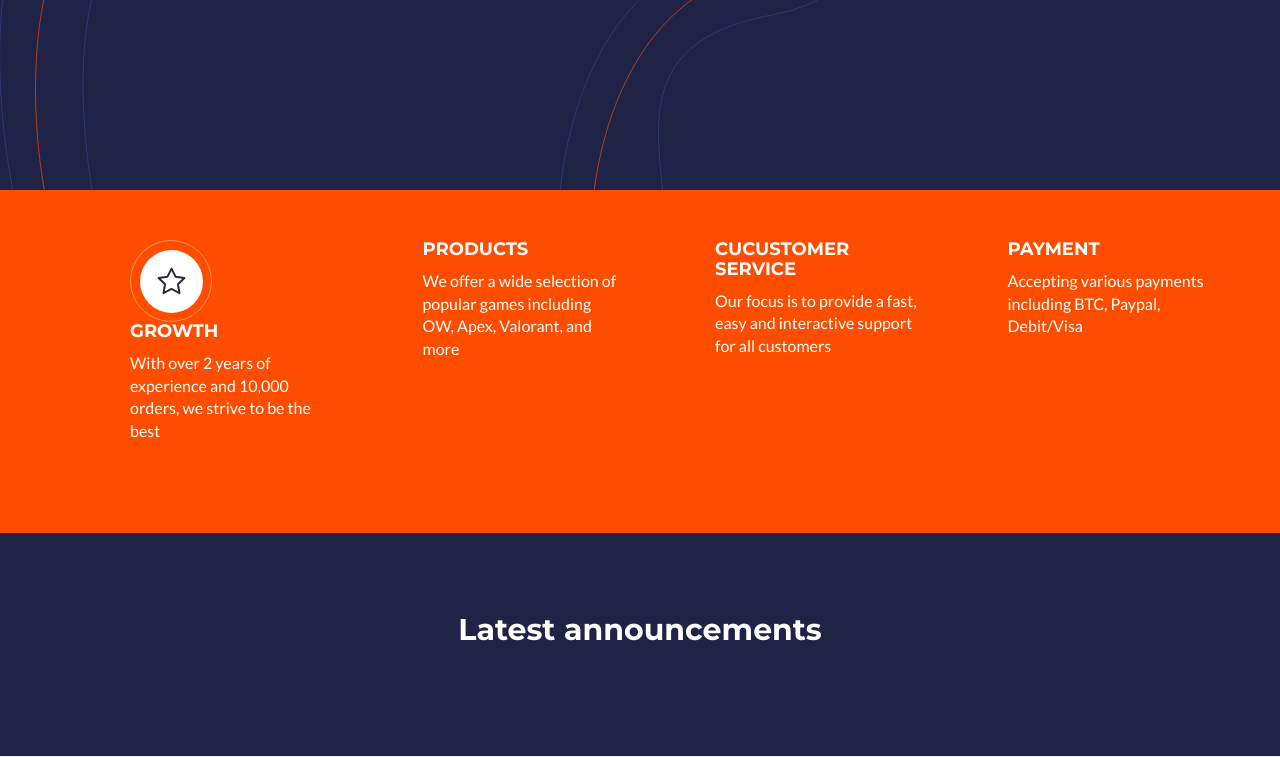
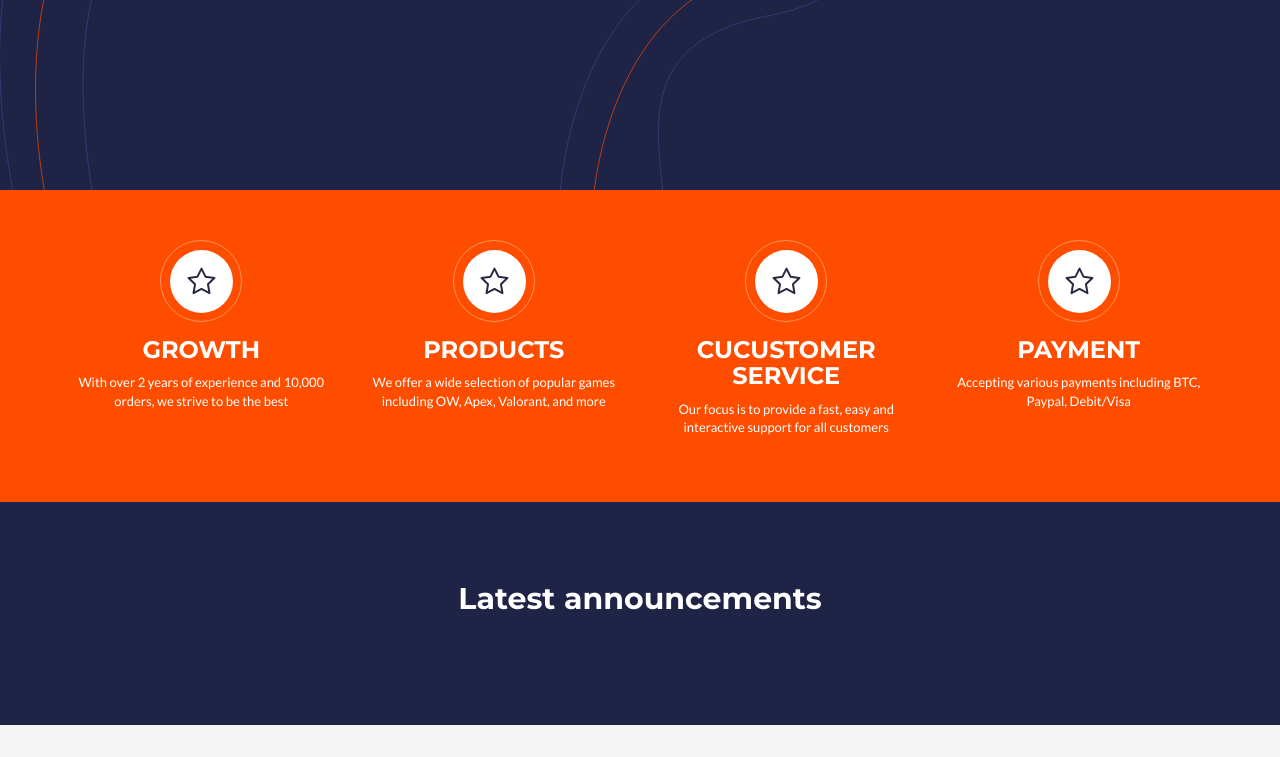
Before and after one commit to SentF/henix, a Flask app: page / in a window 1280 px wide. Shown: the part 610-1367 px from the top of the page. Run offline with Flask 2, Linux system fonts and the light colour scheme; some libraries are stand-ins or nearby versions.

Commit message:
Update about

```diff
--- a/static/css/styles.css
+++ b/static/css/styles.css
@@ -298,14 +298,23 @@ pre code {
 }
 
 .starImage{
+    position: relative;
+    left:50%;
+    top:0%;
+    transform: translate(-50%, 0);
+
+    padding: 20px;
+
     background-image: url("/static/images/starIcon.svg");
     height: 82px;
     width: 82px;
+
 }
 
 /* ======= About Section ======= */
 .about {
-    padding: 50px 0;
+    padding-top: 50px;
+    padding-bottom: 25px;
     background: #FF4D00;
     color: #FFFFFF;
 }
@@ -338,14 +347,19 @@ pre code {
     color: #FFFFFF;
 }
 
-.about .item .content {
-    padding-left: 60px;
+.about .item .content .sub-title {
+    margin-top: 15px;
+    color: #FFFFFF;
+    font-size: 24px;
+    text-align: center;
 }
 
-.about .item .content .sub-title {
-    margin-top: 0;
-    color: #FFFFFF;
-    font-size: 18px;
+.about .item .content > p {
+    font-style: normal;
+    font-weight: normal;
+    font-size: 13px;
+    font-weight: 400;
+    text-align: center;
 }
 
 /* ======= Features Section ======= */
@@ -769,7 +783,6 @@ pre code {
         font-size: 18px;
     }
 }
-
 /* Small devices (tablets, 768px and up) */
 /* Medium devices (desktops, 992px and up) */
 /* Large devices (large desktops, 1200px and up) */
--- a/templates/index.html
+++ b/templates/index.html
@@ -24,26 +24,29 @@
         <div class="container">
             <div class="row">
                 <div class="item col-md-3 col-sm-6 col-xs-12">
-                    <div class="content">
+                    <div class="content " style="position: relative;">
                         <div class="starImage"></div>
-                        <h3 class="sub-title">GROWTH</h3>
-                        <p>With over 2 years of experience and 10,000 orders, we strive to be the best</p>
+                        <h3 class="sub-title" >GROWTH</h3>
+                        <p >With over 2 years of experience and 10,000 orders, we strive to be the best</p>
                     </div><!--//content-->
                 </div><!--//item-->
                 <div class="item col-md-3 col-sm-6 col-xs-12">
                     <div class="content">
+                        <div class="starImage"></div>
                         <h3 class="sub-title">PRODUCTS</h3>
                         <p>We offer a wide selection of popular games including OW, Apex, Valorant, and more</p>
                     </div><!--//content-->
                 </div><!--//item-->
                 <div class="item col-md-3 col-sm-6 col-xs-12">
                     <div class="content">
+                        <div class="starImage"></div>
                         <h3 class="sub-title">CUCUSTOMER SERVICE</h3>
                         <p>Our focus is to provide a fast, easy and interactive support for all customers</p>
                     </div><!--//content-->
                 </div><!--//item-->
                 <div class="item col-md-3 col-sm-6 col-xs-12">
                     <div class="content">
+                        <div class="starImage"></div>
                         <h3 class="sub-title">PAYMENT</h3>
                         <p>Accepting various payments including BTC, Paypal, Debit/Visa</p>
                     </div><!--//content-->
```
